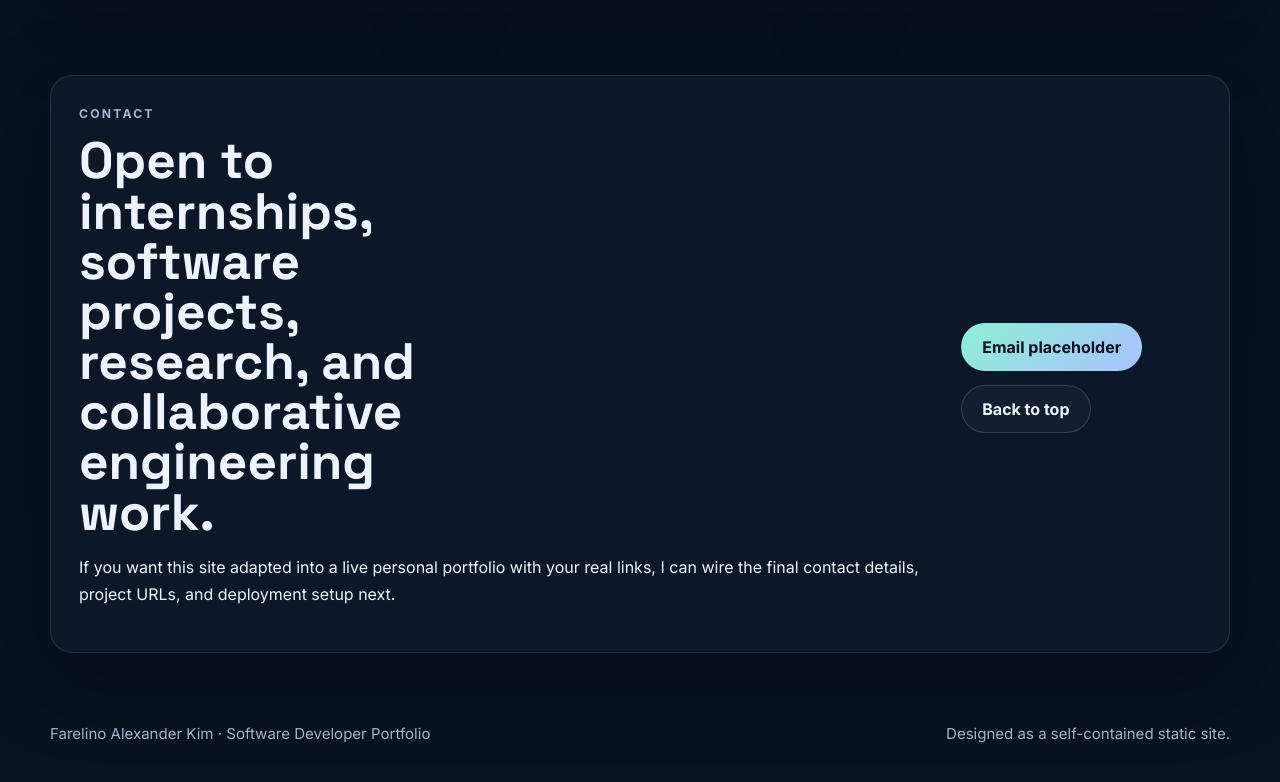
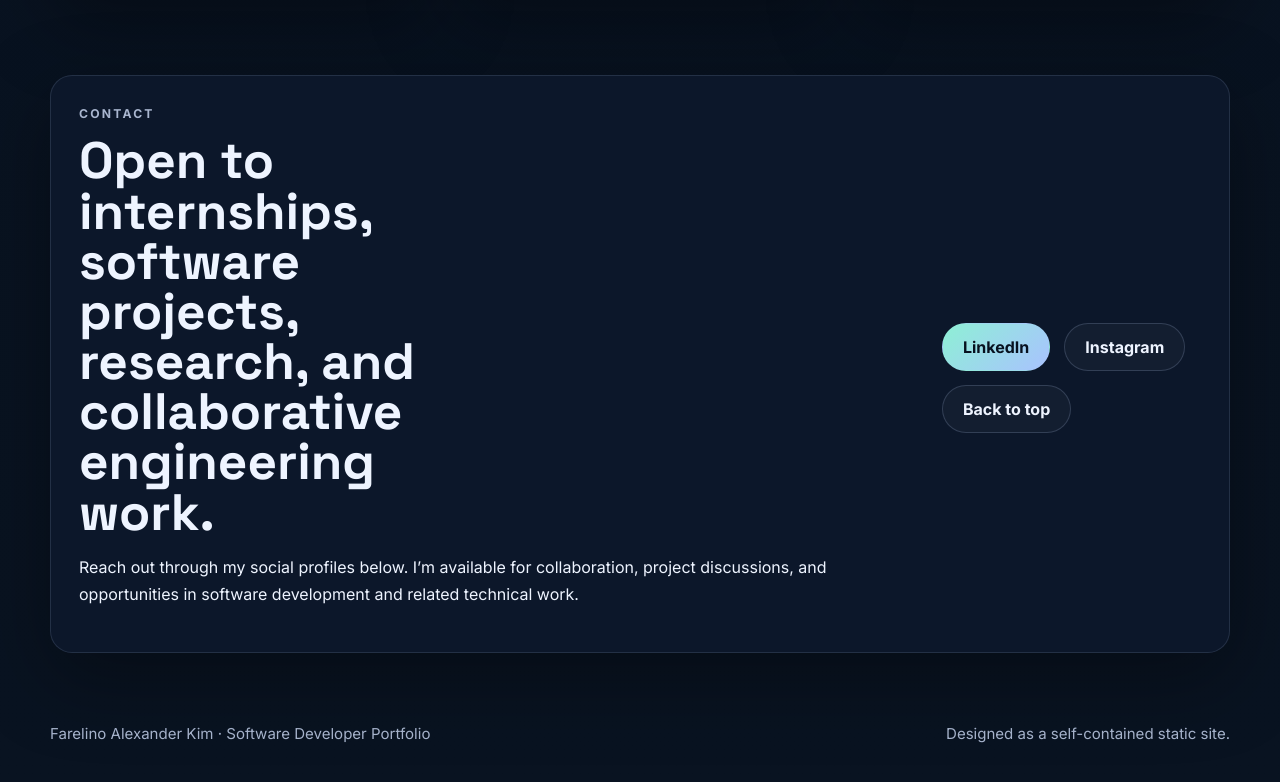
Before and after one commit to ucup1905ak/porto_v1, a plain HTML site: page index.html in a window 1280 px wide. Shown: the part 5149-5931 px from the top of the page. Drawn offline with Linux system fonts and the light colour scheme.

Commit message:
Update contact section with social media links and revised messaging

```diff
--- a/index.html
+++ b/index.html
@@ -339,13 +339,14 @@
               <p class="eyebrow">Contact</p>
               <h2>Open to internships, software projects, research, and collaborative engineering work.</h2>
               <p>
-                If you want this site adapted into a live personal portfolio with your real links, I can wire the final
-                contact details, project URLs, and deployment setup next.
+                Reach out through my social profiles below. I’m available for collaboration, project discussions, and
+                opportunities in software development and related technical work.
               </p>
             </div>
 
             <div class="contact-actions">
-              <a class="button button-primary" href="mailto:hello@example.com">Email placeholder</a>
+              <a class="button button-primary" href="https://www.linkedin.com/in/farelinoalexander/" target="_blank" rel="noreferrer">LinkedIn</a>
+              <a class="button button-secondary" href="https://www.instagram.com/farelino_alexander/" target="_blank" rel="noreferrer">Instagram</a>
               <a class="button button-secondary" href="#hero">Back to top</a>
             </div>
           </div>
```
